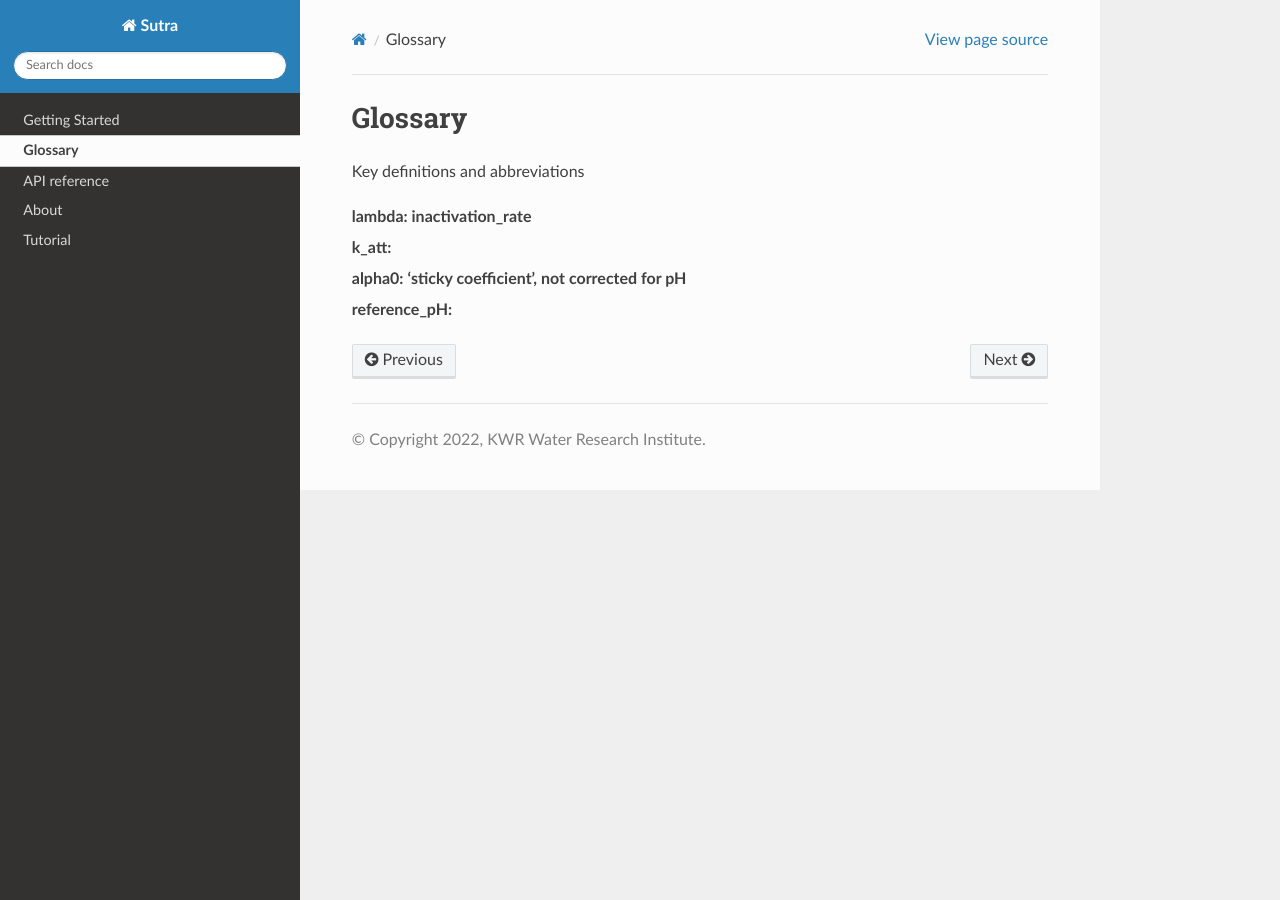
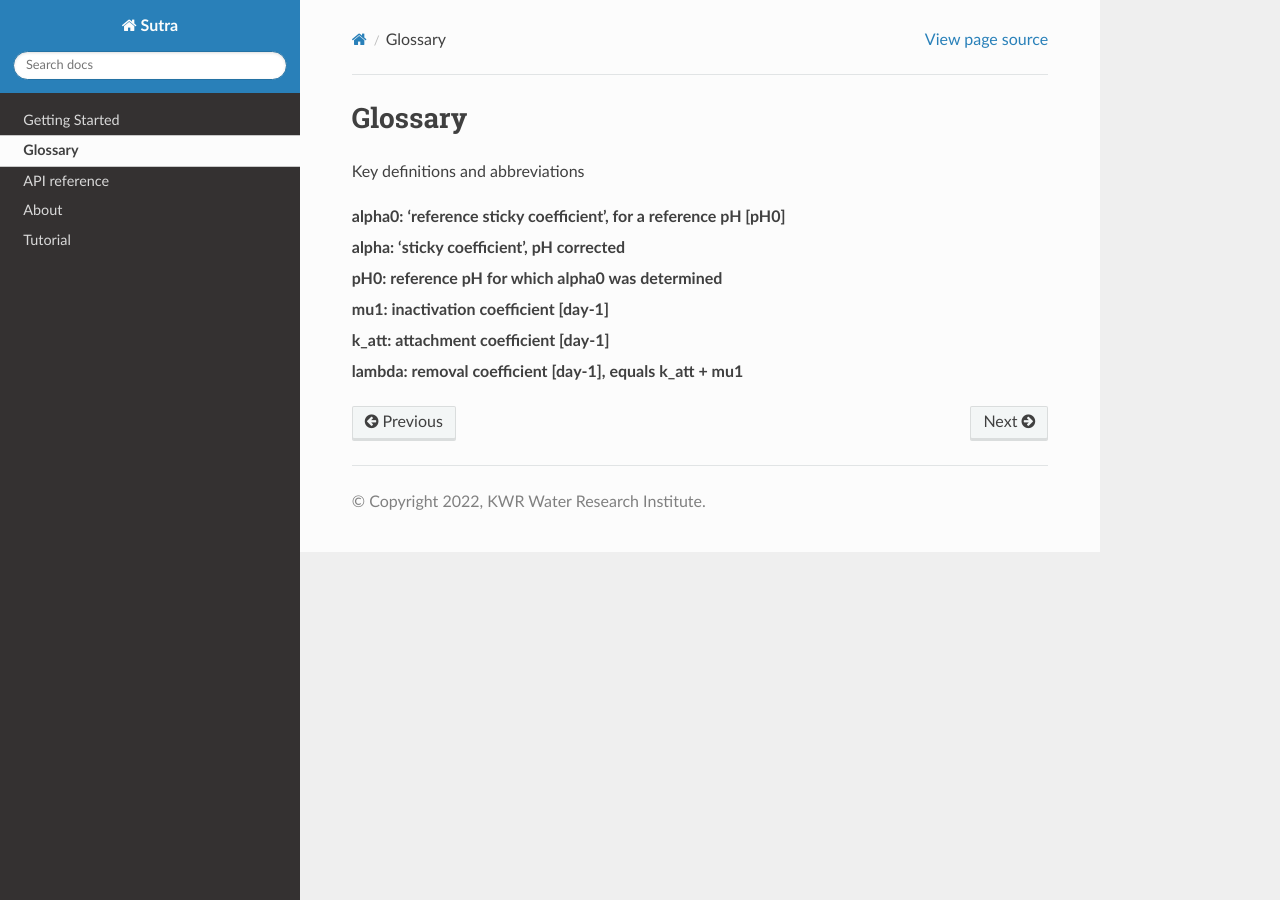
Before and after one commit to steven-ros/WADI, a Sphinx documentation site: the page built from docs/source/glossary.rst, in a window 1280 px wide. Built offline with Sphinx 7.4.7 and the Read the Docs theme 2.0.0, drawn with Linux system fonts in a browser that asks for light colours; pages that are not in the unit, such as notebooks, are missing from menus.

```diff
--- a/docs/source/glossary.rst
+++ b/docs/source/glossary.rst
@@ -7,7 +7,9 @@ Key definitions and abbreviations
   #AH Unchanged from HGC... what here? @MartinvdS Modflow terms?
 
 .. glossary::
-  lambda: inactivation_rate
-  k_att:
-  alpha0: 'sticky coefficient', not corrected for pH
-  reference_pH:
+  alpha0: 'reference sticky coefficient', for a reference pH [pH0]
+  alpha: 'sticky coefficient', pH corrected
+  pH0: reference pH for which alpha0 was determined
+  mu1: inactivation coefficient [day-1]
+  k_att: attachment coefficient [day-1]
+  lambda: removal coefficient [day-1], equals k_att + mu1
```
Also changed, not shown: docs/source/tutorial.rst (+47 -22 lines), examples/tutorial_rawbackup.rst (+7 -7 lines), 2 other files.
